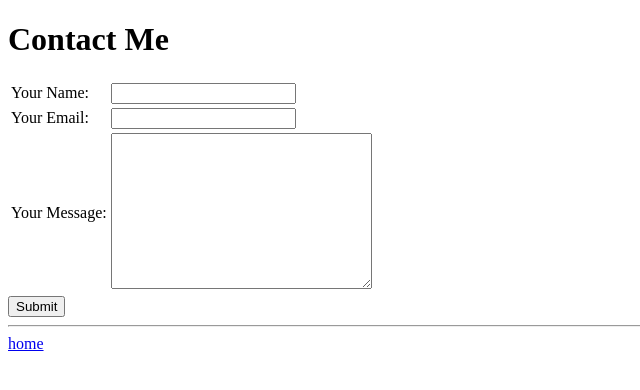
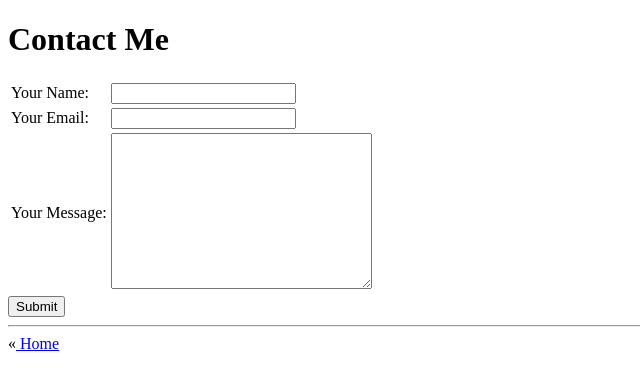
Before and after one commit to jimnewpower/cv, a plain HTML site: page contact.html in a window 1280 px wide. Shown: the full height of the page, 0-640 px from the left. Drawn offline with Linux system fonts and the light colour scheme.

Commit message:
Add left-arrow, capitalize Home

```diff
--- a/contact.html
+++ b/contact.html
@@ -42,5 +42,5 @@
         </form>
     </body>
     <hr>
-    <a href="index.html">home</a>
+    &#171;<a href="index.html"> Home</a>
 </html>
```
